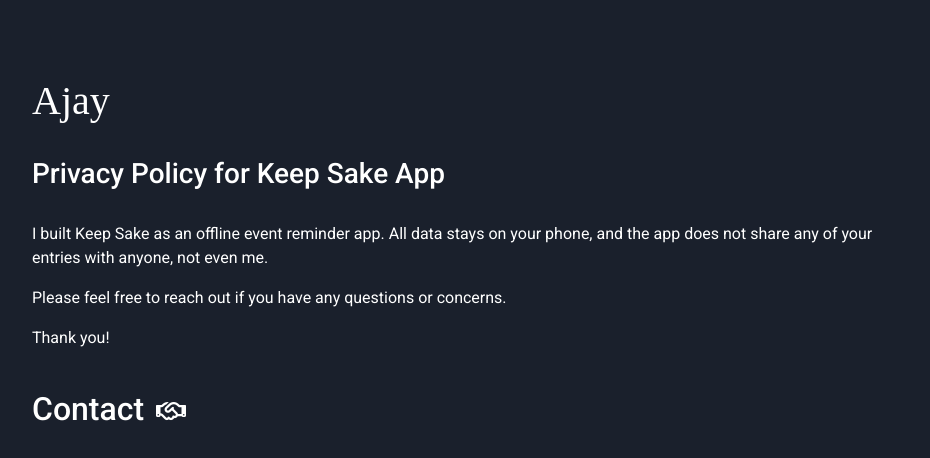
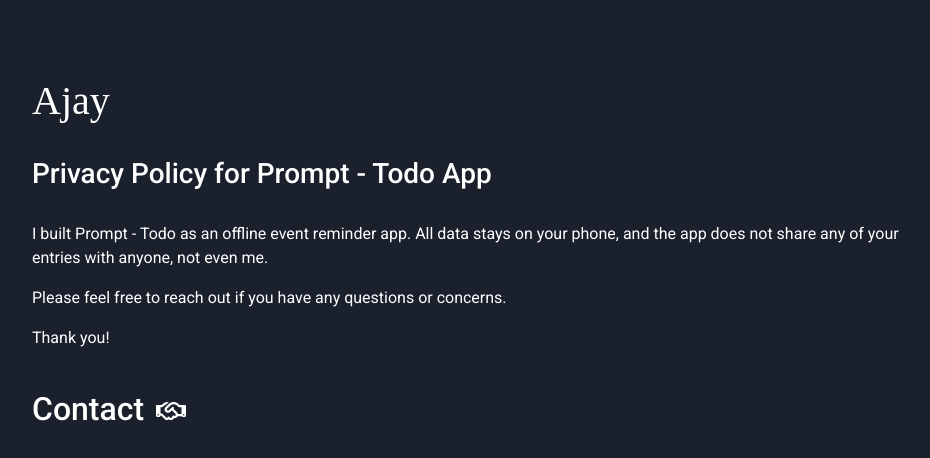
Before and after one commit to Ajay19990/Coronavirus-Tracker-India-Privacy-Policy, a plain HTML site: page index.html in a window 1280 px wide. Shown: the top 458 px of the page, without its empty margins (166-1096 px from the left). Drawn offline with nearby package versions, Linux system fonts and the light colour scheme; a web font is replaced by a local one.

Commit message:
Update index.html

```diff
--- a/index.html
+++ b/index.html
@@ -2,7 +2,7 @@
   <meta charset="utf-8">
   <meta http-equiv="X-UA-Compatible" content="IE=edge">
   <meta name="viewport" content="width=device-width, initial-scale=1, maximum-scale=1, user-scalable=no">
-<title>Privacy Policy for Keep Sake App | Ajay</title>
+<title>Privacy Policy for Prompt - Todo App | Ajay</title>
 </head>
 
 
@@ -54,11 +54,11 @@
         </h1>
 <br>
 
-        <h3>Privacy Policy for Keep Sake App</h3>
+        <h3>Privacy Policy for Prompt - Todo App</h3>
       <br>
 
       <div>
-          <p>I built Keep Sake as an offline event reminder app. All data stays on your phone, and the app does not share any of your entries with anyone, not even me.</p>
+          <p>I built Prompt - Todo as an offline event reminder app. All data stays on your phone, and the app does not share any of your entries with anyone, not even me.</p>
 
     <p>Please feel free to reach out if you have any questions or concerns.</p>
 
```
